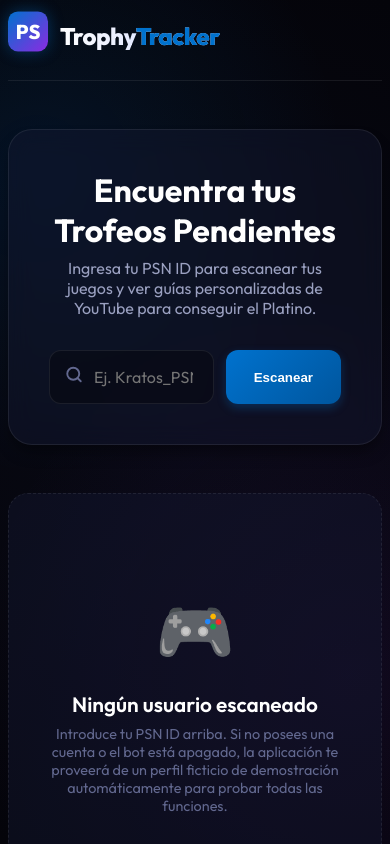
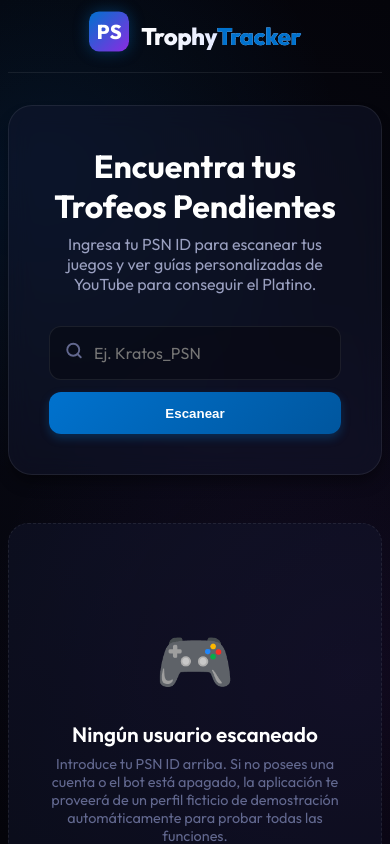
Before and after one commit to SantiagoPerez1/psn-trophy-tracker, a Next.js app: page / in a window 390 px wide. Shown: the top 844 px of the page. Built offline with nearby package versions, Linux system fonts and the light colour scheme.

Commit message:
fix: solucionar desbordamiento de la home completa adaptando buscador y perfil en moviles

```diff
--- a/src/app/globals.css
+++ b/src/app/globals.css
@@ -2152,4 +2152,80 @@ html, body {
     padding: 0.4rem 0.75rem !important;
     font-size: 0.72rem !important;
   }
-}
+
+  /* --- ADICIONAL: FLUIDEZ DE COMPONENTES DEL HOME PARA EVITAR DESBORDES EN LA WEB COMPLETA --- */
+
+  /* Encabezado principal en móvil */
+  .header {
+    flex-direction: column !important;
+    align-items: center !important;
+    gap: 1rem !important;
+    text-align: center !important;
+    margin-bottom: 2rem !important;
+    padding-bottom: 1rem !important;
+    width: 100% !important;
+    box-sizing: border-box !important;
+  }
+
+  .status-badge {
+    margin-top: 0.25rem !important;
+  }
+
+  /* Formulario de buscador en móvil */
+  .search-form {
+    flex-direction: column !important;
+    width: 100% !important;
+    max-width: 100% !important;
+    gap: 0.75rem !important;
+    box-sizing: border-box !important;
+  }
+
+  .search-input-wrapper {
+    width: 100% !important;
+  }
+
+  .search-btn {
+    width: 100% !important;
+    padding: 0.85rem !important;
+    justify-content: center !important;
+    display: flex !important;
+    box-sizing: border-box !important;
+  }
+
+  /* Tarjeta de Perfil y Estadísticas del Cazador en móvil */
+  .hunter-profile-card {
+    padding: 1rem !important;
+    gap: 1rem !important;
+    width: 100% !important;
+    max-width: 100% !important;
+    box-sizing: border-box !important;
+  }
+
+  .hunter-trophies-breakdown {
+    justify-content: center !important;
+    flex-wrap: wrap !important;
+    gap: 0.75rem 1rem !important;
+    width: 100% !important;
+  }
+
+  .breakdown-item {
+    font-size: 0.75rem !important;
+  }
+
+  /* Cabecera de controles de juegos en móvil */
+  .games-controls-header {
+    flex-direction: column !important;
+    align-items: center !important;
+    gap: 0.75rem !important;
+    text-align: center !important;
+    margin-bottom: 1.5rem !important;
+    width: 100% !important;
+    box-sizing: border-box !important;
+  }
+
+  .sort-container {
+    width: 100% !important;
+    justify-content: center !important;
+    font-size: 0.8rem !important;
+  }
+}
```
